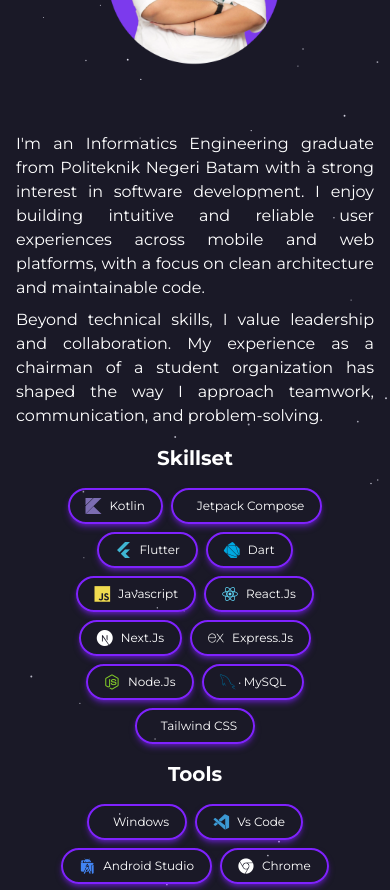
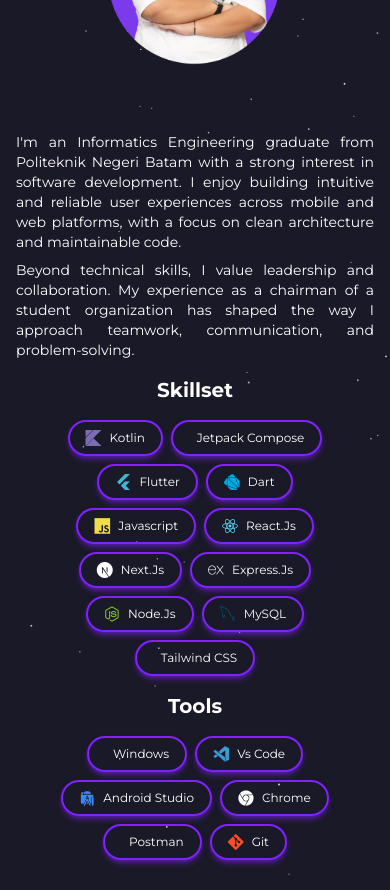
Before and after one commit to RajaFarhann/Portfolio-Website, a Next.js app: page / in a window 390 px wide. Shown: the part 800-1690 px from the top of the page. Built offline with nearby package versions, Linux system fonts and the light colour scheme.

Commit message:
style: fix responsive text in aboutme description

```diff
--- a/src/components/home/aboutMe/aboutMe.jsx
+++ b/src/components/home/aboutMe/aboutMe.jsx
@@ -19,7 +19,7 @@ export default function AboutMe () {
                 />
                 </div>
                 {/* TEXT */}
-                <div className="text-justify text-base md:text-lg lg:text-xl basis-2/3">
+                <div className="text-justify text-sm md:text-md lg:text-xl basis-2/3">
                     <p>I&apos;m an Informatics Engineering graduate from Politeknik Negeri Batam with a strong interest in software development. I enjoy building intuitive and reliable user experiences across mobile and web platforms, with a focus on clean architecture and maintainable code.</p>
                     <p className="pt-2">Beyond technical skills, I value leadership and collaboration. My experience as a chairman of a student organization has shaped the way I approach teamwork, communication, and problem-solving.</p>
                 </div>
```
